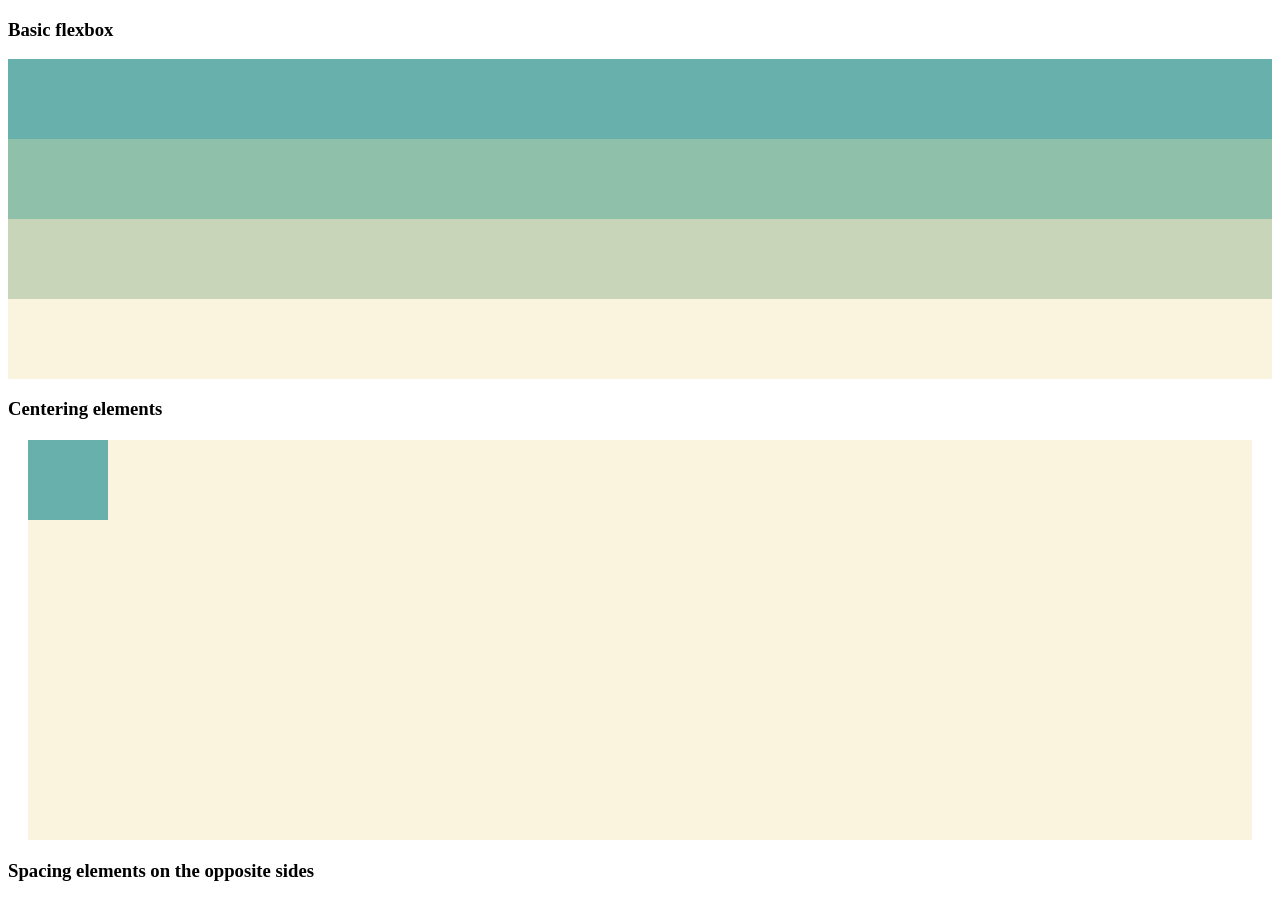
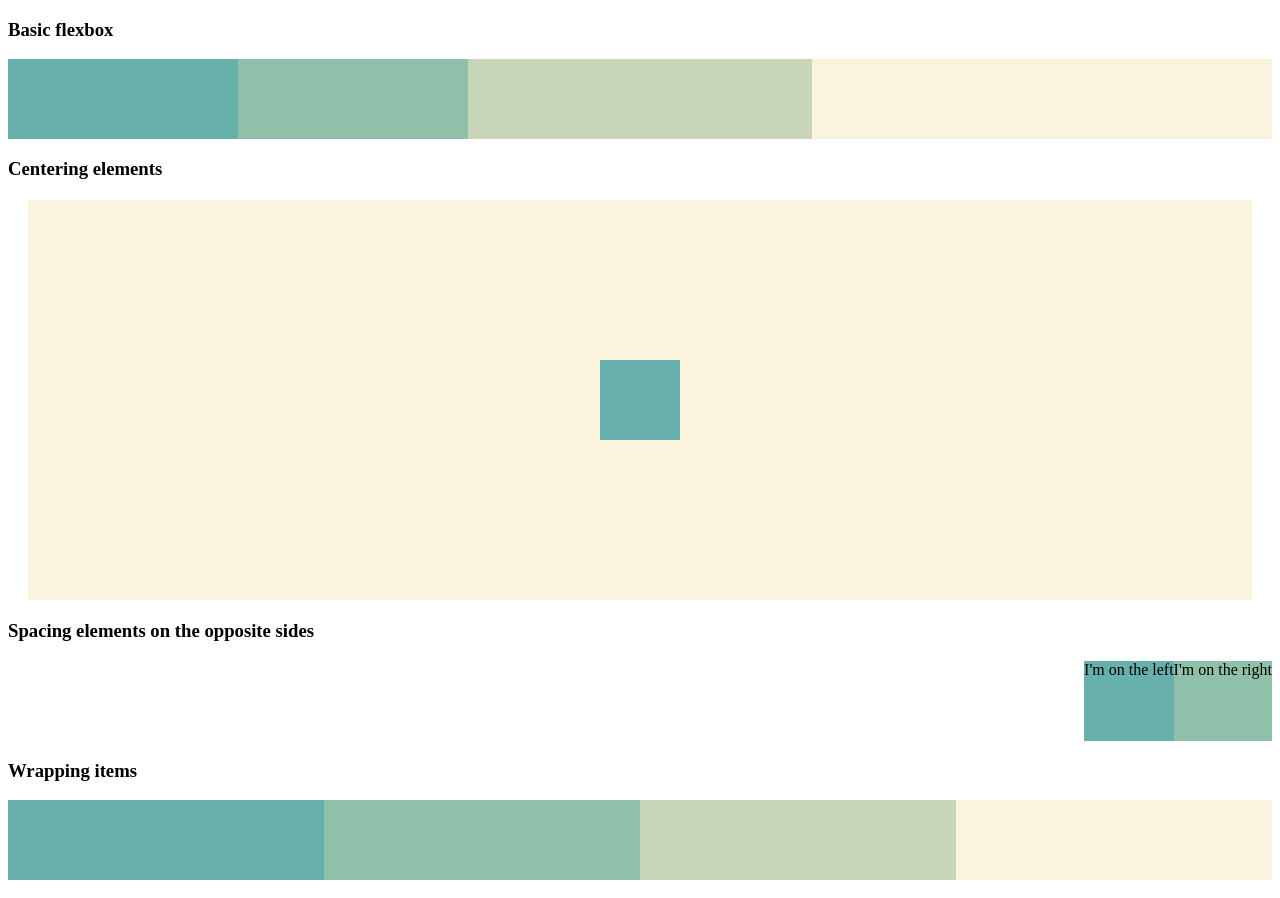
Before and after one commit to Alhaziello/se-cohort-labs, a plain HTML site: page module2/lab3-flexbox/src/index.html in a window 1280 px wide. Shown: the top 898 px of the page. Drawn offline with Linux system fonts and the light colour scheme.

Commit message:
module 2 lab 3 finished

```diff
--- a/module2/lab3-flexbox/src/index.html
+++ b/module2/lab3-flexbox/src/index.html
@@ -8,6 +8,27 @@
     <meta name="author" content="[Your name]" />
     <meta name="viewport" content="width=device-width, initial-scale=1.0" />
     <style>
+
+      .flex-container{
+        display: flex;
+      }
+
+      .flex-item-1{
+        flex: 2;
+      }
+
+      .flex-item-2{
+        flex: 2;
+      }
+
+      .flex-item-3{
+        flex: 3;
+      }
+
+      .flex-item-4{
+        flex: 4;
+      }
+
       .background-1 {
         background: #68B0AB;
       }
@@ -42,8 +63,25 @@
         width: 80px;
       }
 
+      .flex-center{
+        justify-content: center;
+        align-items: center;
+      }
+
+      .flex-space-between{
+        justify-content: right;
+      }
+
+      .flex-basis-item-50{
+        flex-wrap: wrap;
+        flex-basis: 50%;
+      }
+
     </style>
   </head>
+
+
+
   <body>
     <section>
       <h3>Basic flexbox</h3>
```
